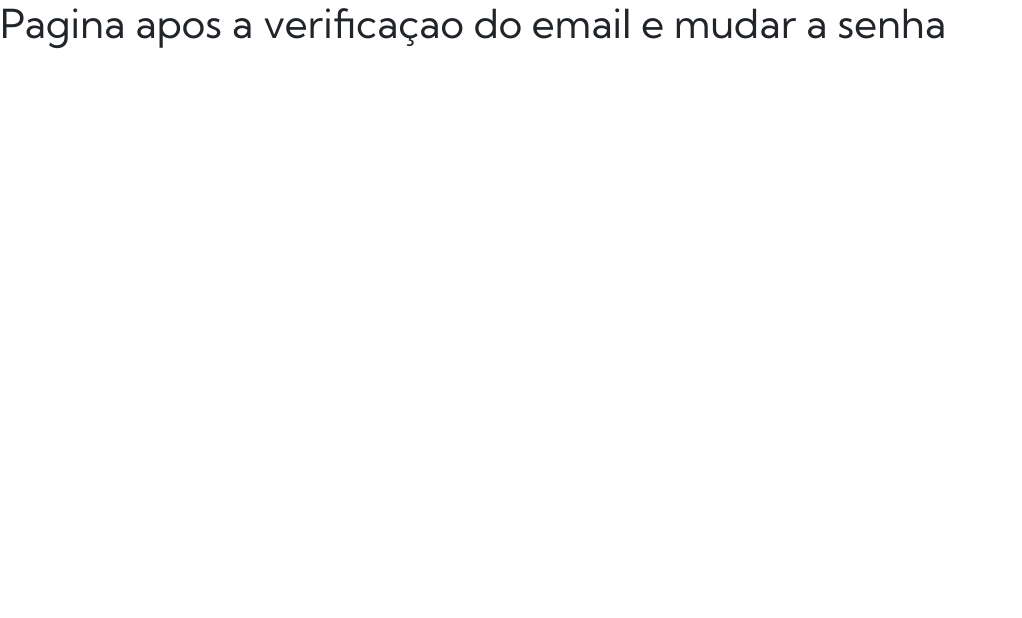
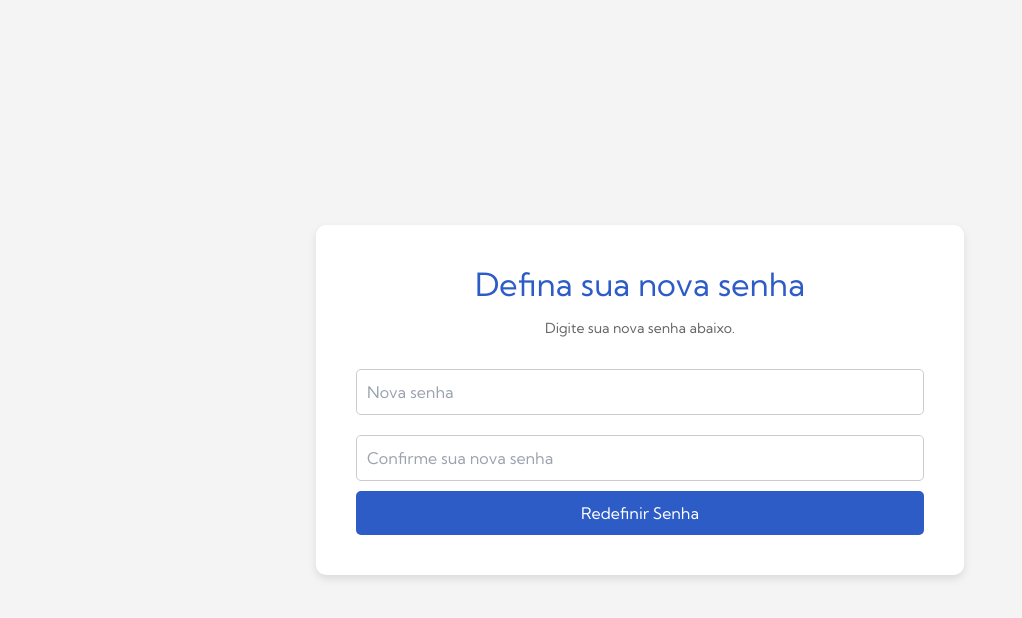
Before and after one commit to CODEPLAY-Fatec/API-ADS-3-Sem-Fatec, a Next.js app in the folder frontend/: page /codeforpassword/changepassword in a window 1280 px wide. Shown: the top 618 px of the page, without its empty margins (0-1022 px from the left). Built offline with nearby package versions, Linux system fonts and the light colour scheme.

Commit message:
recuperaçao de senha

```diff
--- a/frontend/app/codeforpassword/changepassword/page.tsx
+++ b/frontend/app/codeforpassword/changepassword/page.tsx
@@ -1,11 +1,99 @@
 "use client";
-import React from "react";
-export default class Page extends React.Component {
-    render() {
-        return (
-            <div>
-                <h1>Pagina apos a verificaçao do email e mudar a senha</h1>
-            </div>
-        )
+import React, { useState } from 'react';
+
+const NovaSenha: React.FC = (): JSX.Element => {
+  const [novaSenha, setNovaSenha] = useState('');
+  const [confirmarSenha, setConfirmarSenha] = useState('');
+  const [error, setError] = useState('');
+
+  const handleSubmit = (e: React.FormEvent) => {
+    e.preventDefault();
+    if (novaSenha !== confirmarSenha) {
+      setError('As senhas não coincidem!');
+      return;
     }
-}
+    // Lógica para redefinir a senha
+    console.log('Nova senha definida com sucesso!');
+  };
+
+  return (
+    <div style={styles.container}>
+      <div style={styles.formBox}>
+        <h2 style={styles.title}>Defina sua nova senha</h2>
+        <p style={styles.text}>Digite sua nova senha abaixo.</p>
+        <form onSubmit={handleSubmit}>
+          <input
+            type="password"
+            placeholder="Nova senha"
+            value={novaSenha}
+            onChange={(e) => setNovaSenha(e.target.value)}
+            required
+            style={styles.input}
+          />
+          <input
+            type="password"
+            placeholder="Confirme sua nova senha"
+            value={confirmarSenha}
+            onChange={(e) => setConfirmarSenha(e.target.value)}
+            required
+            style={styles.input}
+          />
+          {error && <p style={styles.errorText}>{error}</p>}
+          <button type="submit" style={styles.button}>
+            Redefinir Senha
+          </button>
+        </form>
+      </div>
+    </div>
+  );
+};
+
+// Estilos
+const styles = {
+  container: {
+    display: 'flex',
+    justifyContent: 'center',
+    alignItems: 'center',
+    height: '100vh',
+    backgroundColor: '#f4f4f4',
+  },
+  formBox: {
+    backgroundColor: 'white',
+    padding: '40px',
+    borderRadius: '10px',
+    boxShadow: '0 4px 8px rgba(0, 0, 0, 0.1)',
+    textAlign: 'center' as 'center',
+  },
+  title: {
+    marginBottom: '15px',
+    color: '#2d5cc7',
+  },
+  text: {
+    marginBottom: '20px',
+    fontSize: '14px',
+    color: '#666',
+  },
+  input: {
+    width: '100%',
+    padding: '10px',
+    margin: '10px 0',
+    border: '1px solid #ccc',
+    borderRadius: '5px',
+  },
+  button: {
+    width: '100%',
+    padding: '10px',
+    backgroundColor: '#2d5cc7',
+    color: 'white',
+    border: 'none',
+    borderRadius: '5px',
+    cursor: 'pointer',
+  },
+  errorText: {
+    color: 'red',
+    fontSize: '12px',
+    marginTop: '10px',
+  },
+};
+
+export default NovaSenha;
--- a/frontend/app/codeforpassword/page.tsx
+++ b/frontend/app/codeforpassword/page.tsx
@@ -1,11 +1,79 @@
 "use client";
-import React from "react";
-export default class Page extends React.Component {
-    render() {
-        return (
-            <div>
-                <h1>Pagina para mandar o codigo ao email</h1>
-            </div>
-        )
-    }
-}
+import React, { useState } from 'react';
+
+const RecuperacaoSenha: React.FC = () => {
+  const [email, setEmail] = useState('');
+
+  const handleSubmit = (e: React.FormEvent) => {
+    e.preventDefault();
+
+    console.log('E-mail para recuperação enviado:', email);
+  };
+
+  return (
+    <div style={styles.container}>
+      <div style={styles.formBox}>
+        <h2 style={styles.title}>Recupere sua senha</h2>
+        <p style={styles.text}>Insira seu e-mail para redefinir sua senha.</p>
+        <form onSubmit={handleSubmit}>
+          <input
+            type="email"
+            placeholder="Digite seu e-mail"
+            value={email}
+            onChange={(e) => setEmail(e.target.value)}
+            required
+            style={styles.input}
+          />
+          <button type="submit" style={styles.button}>
+            Enviar
+          </button>
+        </form>
+      </div>
+    </div>
+  );
+};
+
+// Estilos em um objeto JavaScript
+const styles = {
+  container: {
+    display: 'flex',
+    justifyContent: 'center',
+    alignItems: 'center',
+    height: '100vh',
+    backgroundColor: '#f4f4f4',
+  },
+  formBox: {
+    backgroundColor: 'white',
+    padding: '40px',
+    borderRadius: '10px',
+    boxShadow: '0 4px 8px rgba(0, 0, 0, 0.1)',
+    textAlign: 'center' as 'center',
+  },
+  title: {
+    marginBottom: '15px',
+    color: '#2d5cc7',
+  },
+  text: {
+    marginBottom: '20px',
+    fontSize: '14px',
+    color: '#666',
+  },
+  input: {
+    width: '100%',
+    padding: '10px',
+    margin: '10px 0',
+    border: '1px solid #ccc',
+    borderRadius: '5px',
+  },
+  button: {
+    width: '100%',
+    padding: '10px',
+    backgroundColor: '#2d5cc7',
+    color: 'white',
+    border: 'none',
+    borderRadius: '5px',
+    cursor: 'pointer',
+  },
+};
+
+export default RecuperacaoSenha;
```
Also changed, not shown: 1 other file (tests, documents, lock files or other folders).
